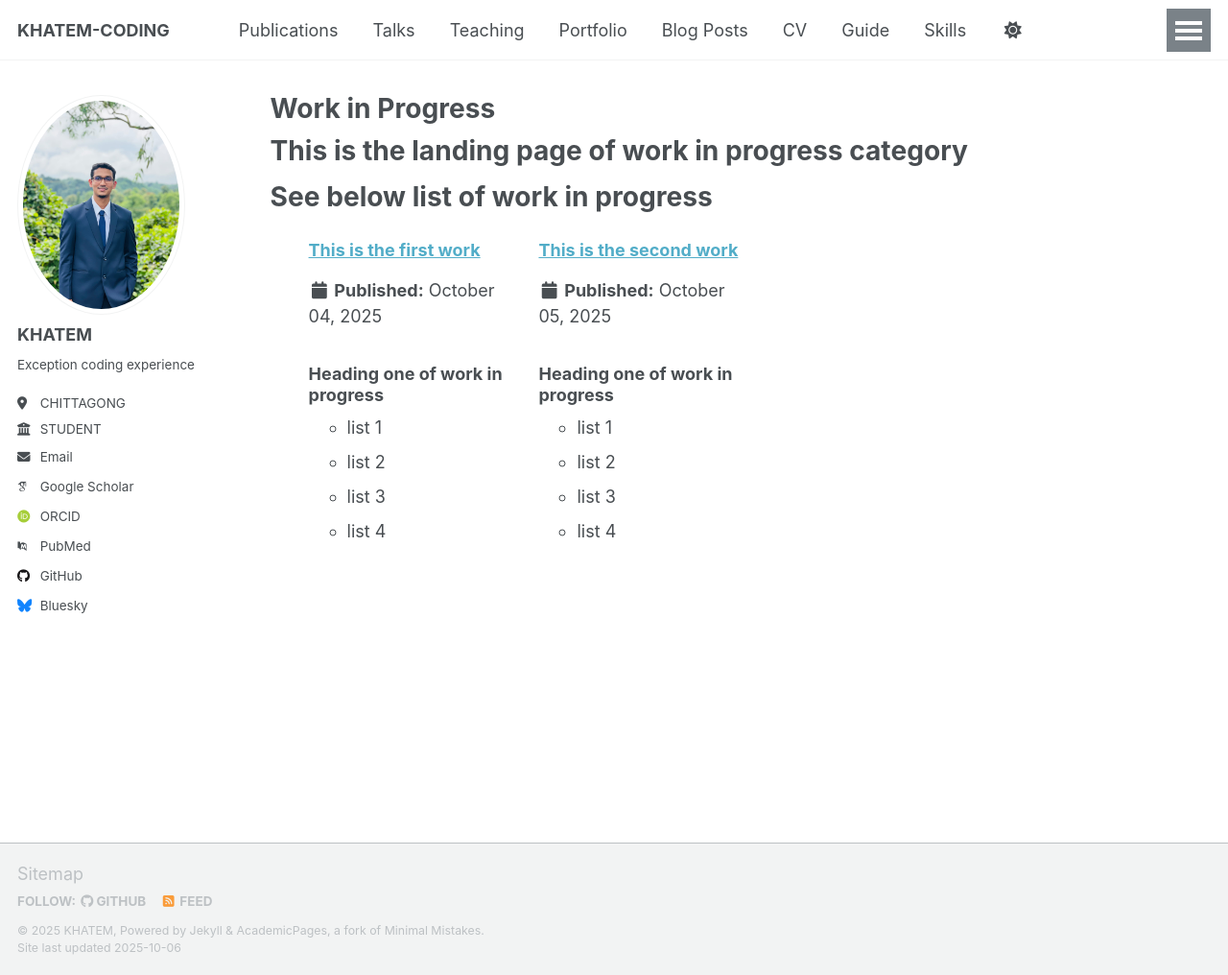
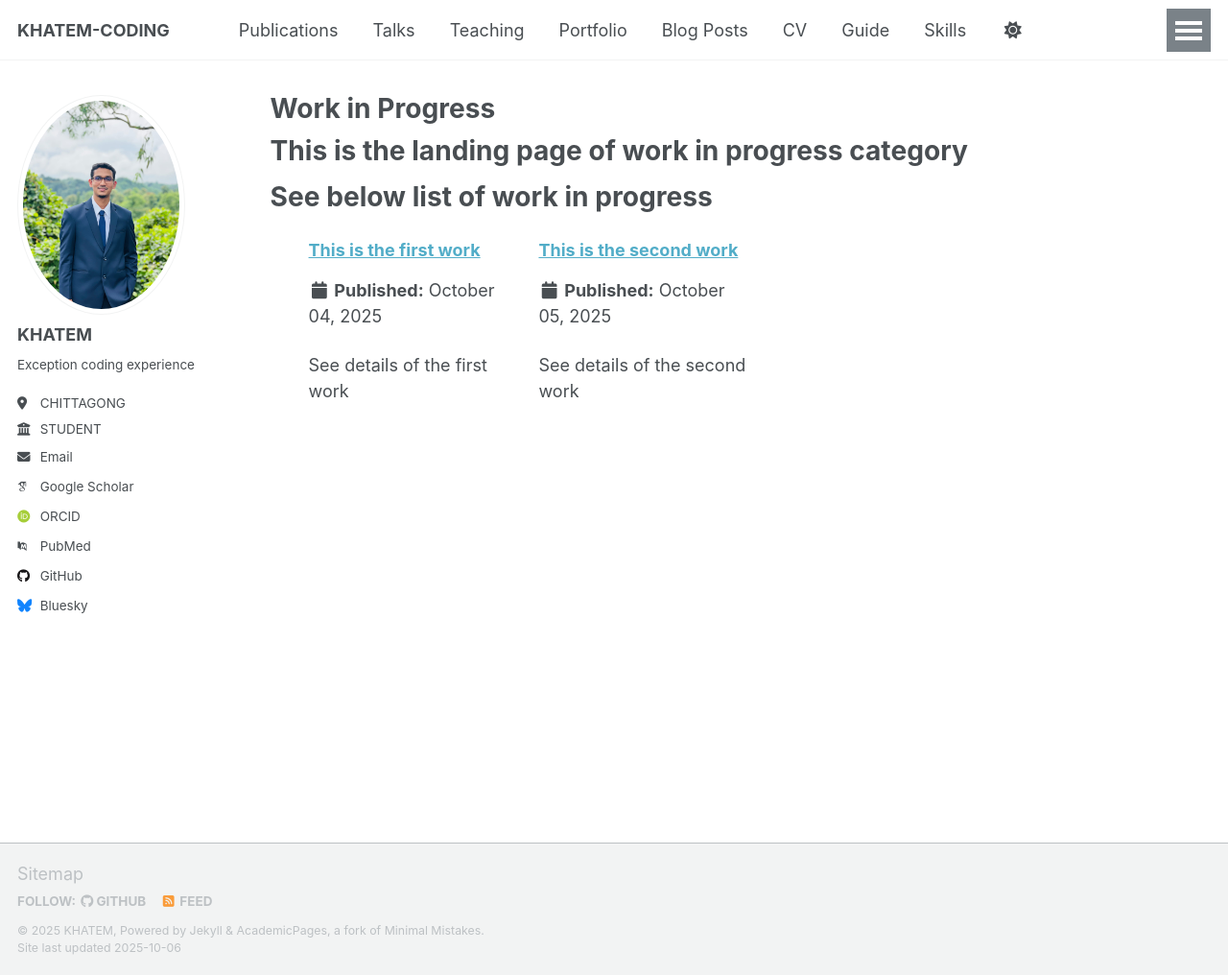
Before and after one commit to jafiruddinkhatem/jafiruddinkhatem.github.io, a Jekyll site: the page built from _pages/workinprogress.md, in a window 1280 px wide and 1016 px high. Shown: the whole window at 96% size. Built offline with Jekyll 4.4.1, drawn with Linux system fonts in a browser that asks for light colours; some web fonts are replaced; a script that is not in the unit is left out.

Commit message:
added excerpt for work in progress

```diff
--- a/_workinprogress/2025-10-04-work1.md
+++ b/_workinprogress/2025-10-04-work1.md
@@ -1,6 +1,7 @@
 ---
 title: "This is the first work"
 layout: single
+excerpt: "See details of the first work"
 ---
 ### Heading one of work in progress
 
--- a/_workinprogress/2025-10-05-work2.md
+++ b/_workinprogress/2025-10-05-work2.md
@@ -1,6 +1,7 @@
 ---
 title: "This is the second work"
 layout: single
+excerpt: "See details of the second work"
 ---
 ### Heading one of work in progress
 
```
